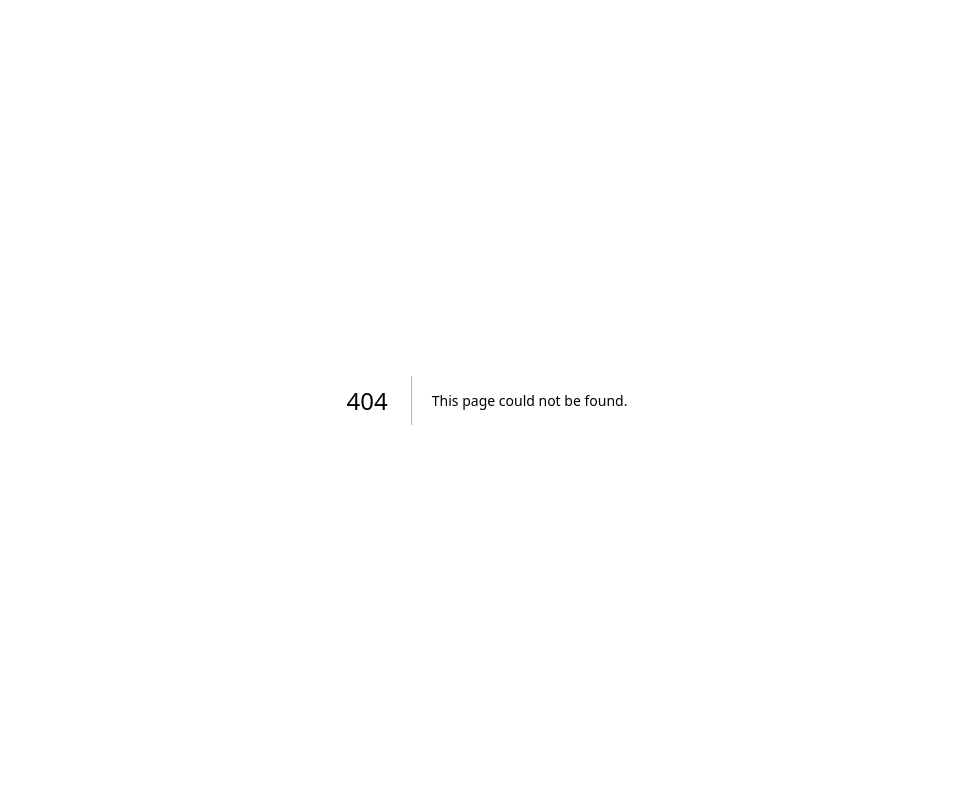
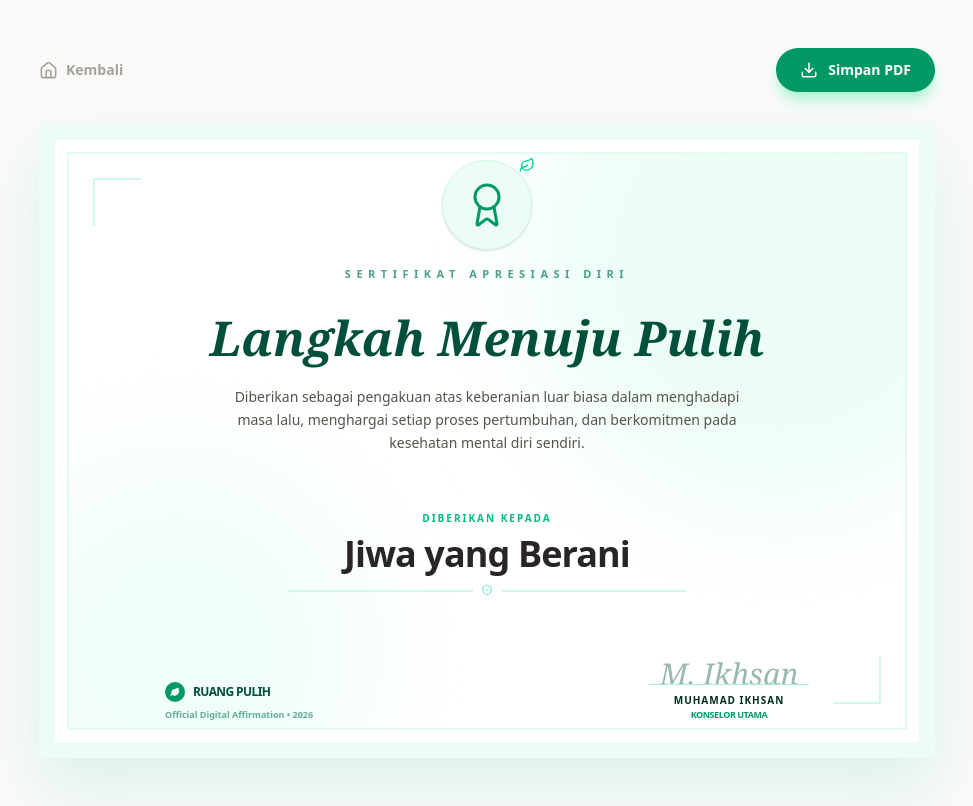
Before and after one commit to muhamadikhsandev/ruang-pulih, a Next.js app: page /certificate in a window 1280 px wide. Before the commit this address had no page. Shown: the whole page, without its empty margins (153-1126 px from the left). Built offline with nearby package versions, Linux system fonts and the light colour scheme.

Commit message:
perubahan ke tiga dan tambah halaman sertifikat

```diff
--- /dev/null
+++ b/app/certificate/page.tsx
@@ -0,0 +1,111 @@
+"use client";
+import React from 'react';
+import { Award, Download, Home, Leaf, ShieldCheck } from 'lucide-react';
+import Link from 'next/link';
+
+export default function CertificatePage() {
+  const handleDownload = () => {
+    window.print();
+  };
+
+  return (
+    <main className="min-h-screen bg-stone-50 py-12 px-4 flex flex-col items-center font-sans print:bg-white print:py-0 selection:bg-emerald-100 selection:text-emerald-900">
+
+      {/* Navigasi - Print Hidden */}
+      <div className="max-w-4xl w-full flex justify-between items-center mb-8 print:hidden">
+        <Link href="/" className="flex items-center gap-2 text-stone-400 hover:text-emerald-700 transition-colors group">
+          <Home size={19} />
+          <span className="font-semibold text-sm group-hover:underline">Kembali</span>
+        </Link>
+        <button
+          onClick={handleDownload}
+          className="flex items-center gap-2.5 bg-emerald-600 text-white px-6 py-3 rounded-full font-bold text-sm shadow-lg shadow-emerald-200 hover:bg-emerald-700 transition-all active:scale-95"
+        >
+          <Download size={18} /> Simpan PDF
+        </button>
+      </div>
+
+      {/* Area Sertifikat */}
+      <div className="relative max-w-4xl w-full aspect-[1.414/1] bg-white shadow-[0_30px_60px_rgba(16,185,129,0.12)] border-[16px] border-emerald-50 p-2 flex flex-col print:shadow-none print:border-[12px]">
+
+        {/* Border Dalam Premium */}
+        <div className="flex-1 border-2 border-emerald-100/60 m-1 relative overflow-hidden flex flex-col items-center justify-center p-12 text-center">
+
+          {/* Background Decor - Full Green Gradient Focus */}
+          <div className="absolute top-[-25%] right-[-15%] w-[500px] h-[500px] bg-emerald-100/40 rounded-full blur-3xl" />
+          <div className="absolute bottom-[-20%] left-[-10%] w-96 h-96 bg-teal-50 rounded-full blur-3xl" />
+
+          {/* Header */}
+          <div className="relative z-10 flex flex-col items-center mb-8">
+            <div className="p-5 bg-emerald-50 rounded-full mb-4 border border-emerald-100 shadow-sm relative">
+              <Award size={48} className="text-emerald-600" strokeWidth={1.5} />
+              <Leaf size={16} className="absolute -top-1 -right-1 text-emerald-400" />
+            </div>
+            <h1 className="text-[11px] font-black tracking-[0.5em] uppercase text-emerald-700/70">
+              Sertifikat Apresiasi Diri
+            </h1>
+          </div>
+
+          {/* Isi Sertifikat */}
+          <div className="relative z-10 max-w-2xl">
+            <h2 className="text-4xl md:text-5xl font-serif italic font-semibold text-emerald-900 mb-6">
+              Langkah Menuju Pulih
+            </h2>
+            <p className="text-stone-600 max-w-lg mx-auto leading-relaxed mb-10 text-sm font-medium">
+              Diberikan sebagai pengakuan atas keberanian luar biasa dalam menghadapi masa lalu,
+              menghargai setiap proses pertumbuhan, dan berkomitmen pada kesehatan mental diri sendiri.
+            </p>
+
+            {/* Nama Penerima - Strong Emerald Accent */}
+            <div className="mb-12 py-4 border-b-2 border-emerald-100 inline-block px-14 relative">
+              <p className="text-[10px] uppercase tracking-[0.2em] text-emerald-500 font-bold mb-2">Diberikan kepada</p>
+              <h3 className="text-4xl font-extrabold text-stone-800 tracking-tight">
+                Jiwa yang Berani
+              </h3>
+              <div className="absolute -bottom-[6px] left-1/2 -translate-x-1/2 bg-white px-2">
+                 <ShieldCheck size={12} className="text-emerald-300" />
+              </div>
+            </div>
+          </div>
+
+          {/* Footer Sertifikat */}
+          <div className="relative z-10 w-full flex justify-between items-end mt-4 px-12">
+            {/* Logo Ruang Pulih */}
+            <div className="text-left">
+              <div className="flex items-center gap-2 mb-1.5">
+                <div className="w-5 h-5 bg-emerald-600 rounded-full flex items-center justify-center">
+                    <Leaf size={10} className="text-white" fill="currentColor" />
+                </div>
+                <span className="text-xs font-black uppercase tracking-tighter text-emerald-900">Ruang Pulih</span>
+              </div>
+              <p className="text-[9px] text-emerald-700/60 font-bold">Official Digital Affirmation • 2026</p>
+            </div>
+
+            {/* Tanda Tangan */}
+            <div className="flex flex-col items-center">
+              <p className="font-serif italic text-3xl text-emerald-900/40 mb-[-8px] select-none">
+                M. Ikhsan
+              </p>
+              <div className="w-40 h-[1.5px] bg-emerald-200 mb-2" />
+              <p className="text-[10px] font-bold uppercase tracking-widest text-emerald-950">Muhamad Ikhsan</p>
+              <p className="text-[9px] text-emerald-600 uppercase font-bold tracking-tighter">Konselor Utama</p>
+            </div>
+          </div>
+
+          {/* Ornamen Sudut - More Visible Emerald */}
+          <div className="absolute top-6 left-6 border-t-2 border-l-2 border-emerald-200/50 w-12 h-12" />
+          <div className="absolute bottom-6 right-6 border-b-2 border-r-2 border-emerald-200/50 w-12 h-12" />
+        </div>
+      </div>
+
+      {/* Global CSS for Print */}
+      <style jsx global>{`
+        @media print {
+          body { background: white !important; }
+          nav, button, .print-hidden { display: none !important; }
+          @page { size: landscape; margin: 0; }
+        }
+      `}</style>
+    </main>
+  );
+}
--- a/app/components/FinalDashboard.tsx
+++ b/app/components/FinalDashboard.tsx
@@ -1,6 +1,7 @@
 "use client";
 import React from 'react';
-import { Moon, MessageCircle, RotateCcw, Sparkles } from 'lucide-react';
+import { Moon, MessageCircle, RotateCcw, Sparkles, Award } from 'lucide-react';
+import Link from 'next/link';
 
 interface Scores {
   c1: number;
@@ -63,9 +64,36 @@ export default function FinalDashboard({ scores, onReset }: { scores: Scores, on
           </div>
         </div>
 
-        <div className="grid grid-cols-2 gap-4">
-          <button onClick={onReset} className="flex items-center justify-center gap-2 py-4 border-2 border-stone-200 rounded-2xl font-bold text-stone-500 hover:bg-stone-100 transition-all"><RotateCcw size={18} /> Ulangi</button>
-          <button onClick={sendToWA} className="flex items-center justify-center gap-2 py-4 bg-emerald-600 text-white rounded-2xl font-bold shadow-lg shadow-emerald-200 hover:bg-emerald-700 transition-all"><MessageCircle size={18} /> Konsultasi</button>
+        <div className="flex flex-col gap-4">
+          <div className="grid grid-cols-2 gap-4">
+            <button
+              onClick={onReset}
+              className="flex items-center justify-center gap-2 py-4 border-2 border-stone-200 rounded-2xl font-bold text-stone-500 hover:bg-stone-100 transition-all active:scale-95"
+            >
+              <RotateCcw size={18} /> Ulangi
+            </button>
+            <button
+              onClick={sendToWA}
+              className="flex items-center justify-center gap-2 py-4 bg-emerald-600 text-white rounded-2xl font-bold shadow-lg shadow-emerald-200 hover:bg-emerald-700 transition-all active:scale-95"
+            >
+              <MessageCircle size={18} /> Konsultasi
+            </button>
+          </div>
+
+          {/* TOMBOL SERTIFIKAT */}
+          <Link
+            href="/certificate"
+            className="flex items-center justify-center gap-3 py-4 bg-stone-800 text-white rounded-2xl font-bold shadow-xl hover:bg-black transition-all active:scale-[0.98] group"
+          >
+            <Award size={20} className="group-hover:rotate-12 transition-transform" />
+            Ambil Sertifikat Pulih
+          </Link>
+        </div>
+
+        <div className="mt-8 text-center">
+          <p className="text-[10px] text-stone-400 font-bold uppercase tracking-[0.3em] flex items-center justify-center gap-2">
+            <Sparkles size={12} /> Teruslah Bertumbuh <Sparkles size={12} />
+          </p>
         </div>
       </div>
     </section>
```
